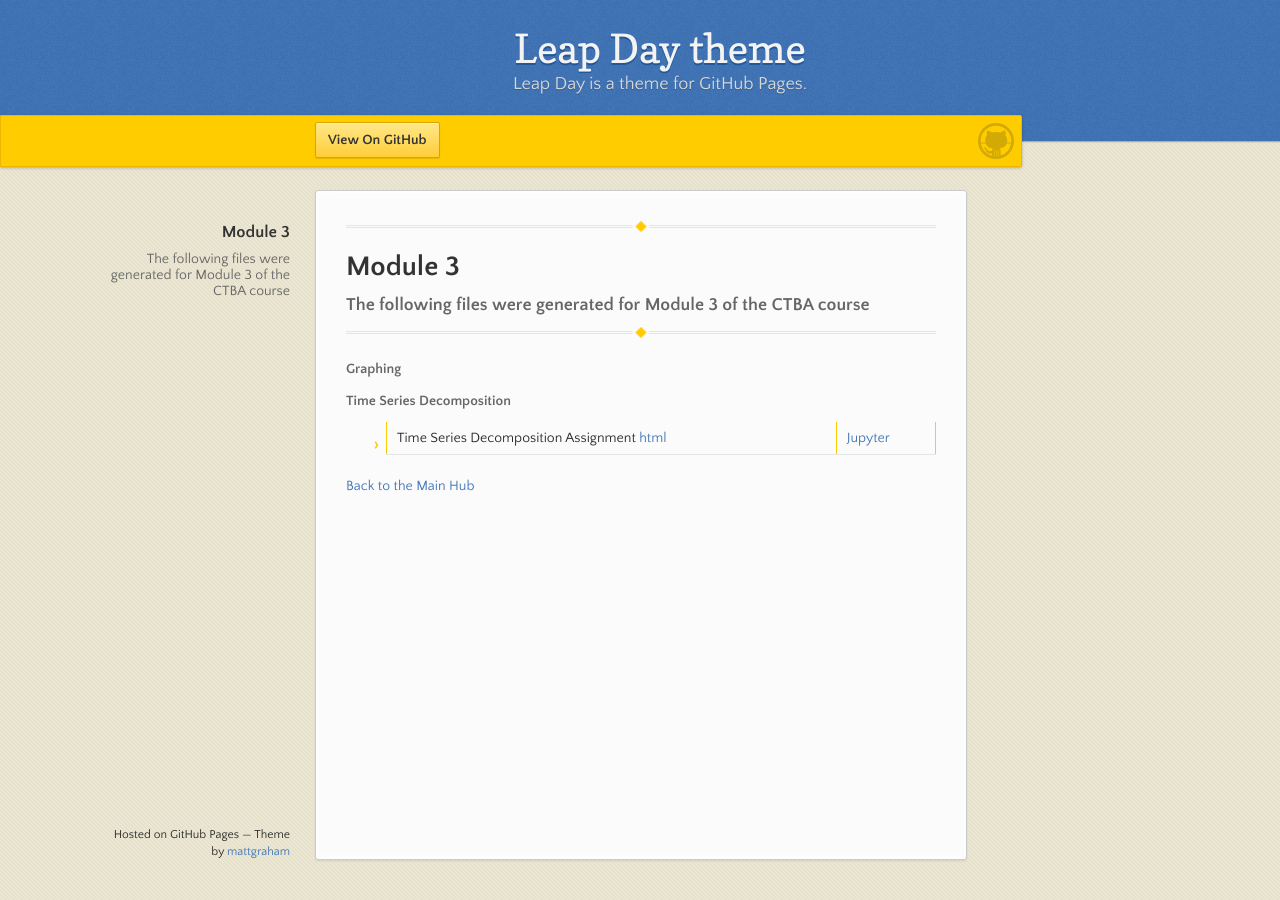
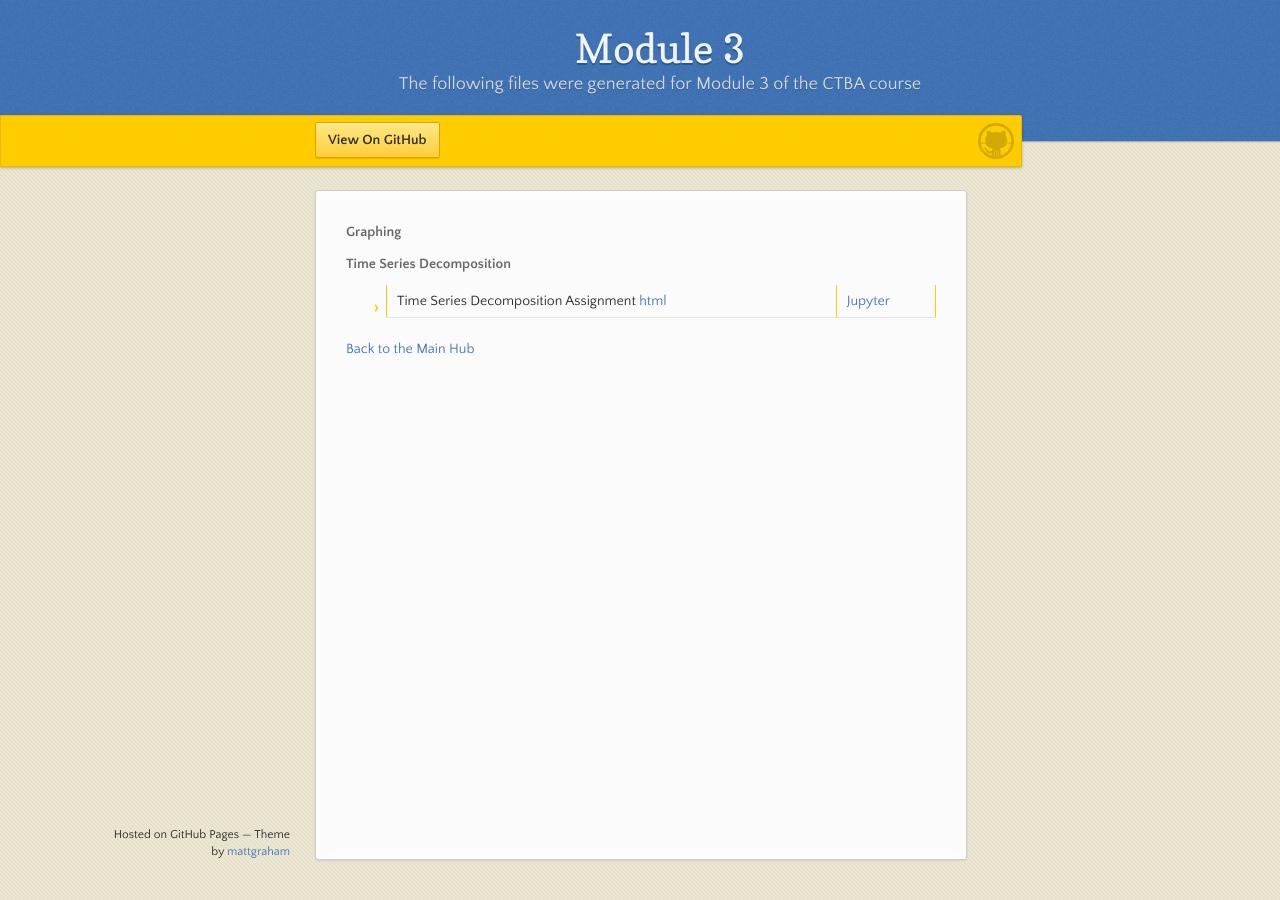
Before and after one commit to jksmith01/jksmith01.github.io, a Jekyll site: the page built from Module3/index.md, in a window 1280 px wide. Built offline with Jekyll 4.4.1, drawn with Linux system fonts in a browser that asks for light colours; our own code applies the rules of GitHub Pages for plain Markdown files; some of the changed lines change nothing that is shown.

Commit message:
Update index.md

```diff
--- a/Module3/index.md
+++ b/Module3/index.md
@@ -1,7 +1,7 @@
-_ _ _
-# Module 3
-### The following files were generated for Module 3 of the CTBA course
-_ _ _
+---
+title: Module 3
+description: The following files were generated for Module 3 of the CTBA course
+---
 #### Graphing
 
 
```
